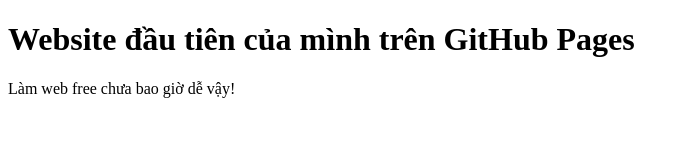
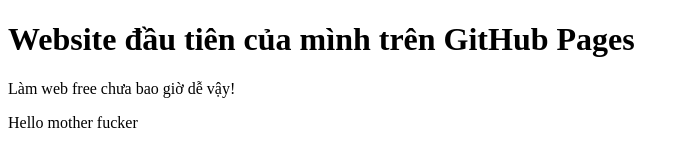
Before and after one commit to TuyenLe27/tuyenle.github.io, a plain HTML site: page index.html in a window 1280 px wide. Shown: the whole page, without its empty margins (0-689 px from the left). Drawn offline with Linux system fonts and the light colour scheme.

Commit message:
Update index.html

```diff
--- a/index.html
+++ b/index.html
@@ -6,5 +6,7 @@
 <body>
   <h1>Website đầu tiên của mình trên GitHub Pages</h1>
   <p>Làm web free chưa bao giờ dễ vậy!</p>
+  <p>Hello mother fucker
+  </p>
 </body>
 </html>
```
